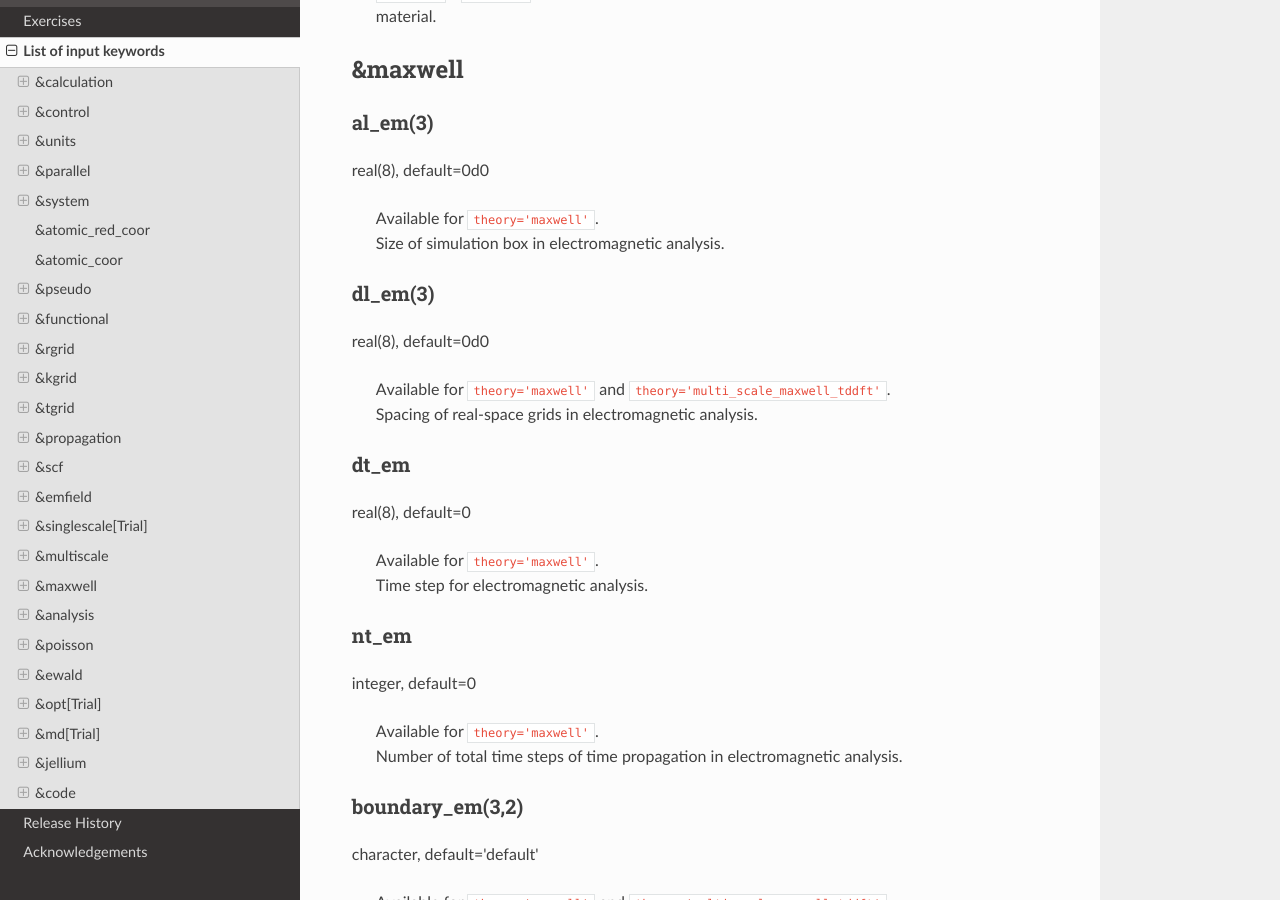
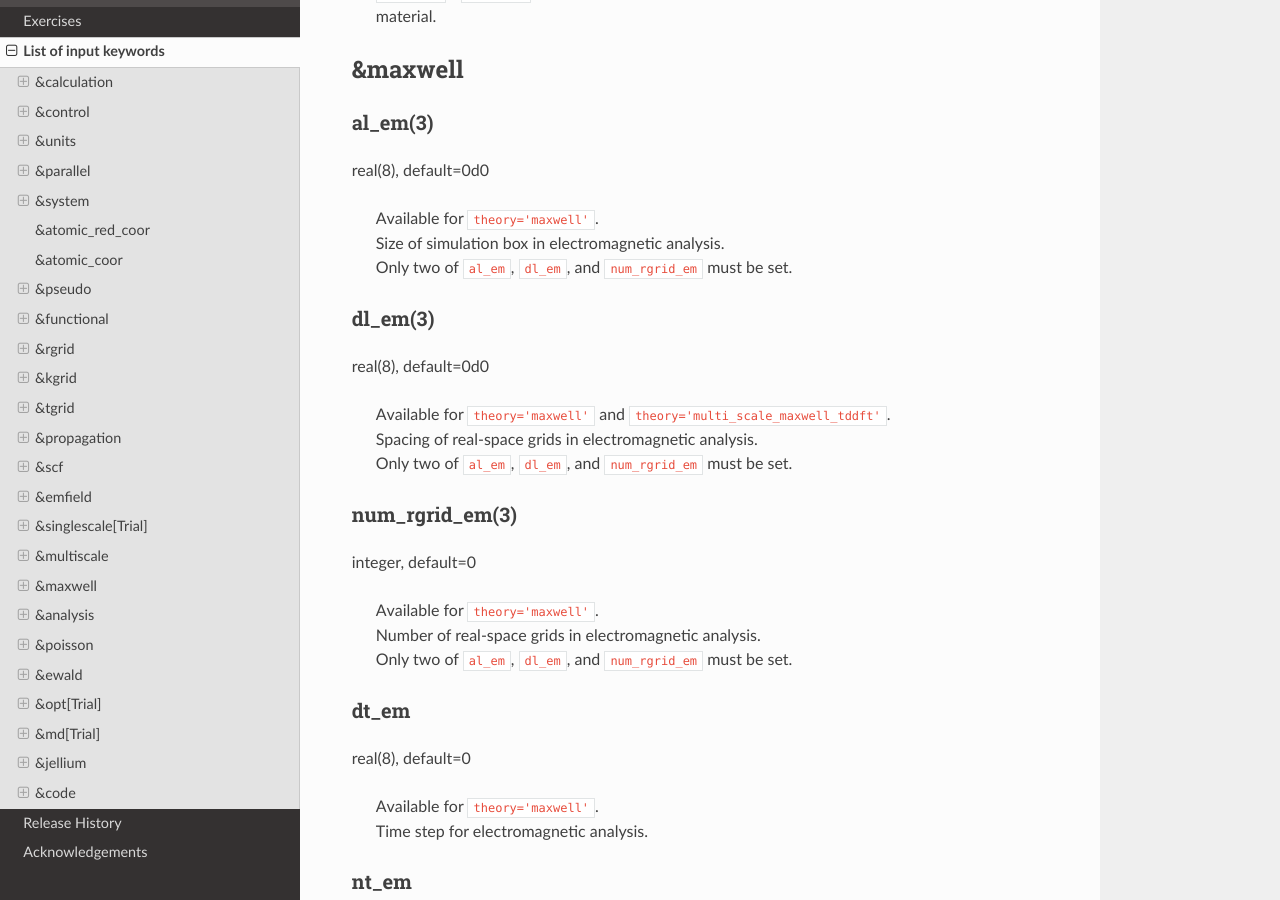
Before and after one commit to SALMON-TDDFT/SALMON-DOCS, a Sphinx documentation site: the page built from source/input_keyword_list.rst, in a window 1280 px wide and 900 px high, scrolled down 30076 px. Built offline with Sphinx 7.4.7 and the Read the Docs theme 2.0.0, drawn with Linux system fonts in a browser that asks for light colours; formulas are drawn with MathJax 3.

Commit message:
Update input_keyword_list.rst

```diff
--- a/source/input_keyword_list.rst
+++ b/source/input_keyword_list.rst
@@ -1548,6 +1548,7 @@ real(8), default=0d0
 
    | Available for ``theory='maxwell'``.
    | Size of simulation box in electromagnetic analysis.
+   | Only two of ``al_em``, ``dl_em``, and ``num_rgrid_em`` must be set.
 
 .. _dl_em(3):
 
@@ -1558,6 +1559,18 @@ real(8), default=0d0
 
    | Available for ``theory='maxwell'`` and  ``theory='multi_scale_maxwell_tddft'``.
    | Spacing of real-space grids in electromagnetic analysis.
+   | Only two of ``al_em``, ``dl_em``, and ``num_rgrid_em`` must be set.
+
+.. _num_rgrid_em(3):
+
+num_rgrid_em(3)
+^^^^^^^^^^^^^^^
+
+integer, default=0
+
+   | Available for ``theory='maxwell'``.
+   | Number of real-space grids in electromagnetic analysis.
+   | Only two of ``al_em``, ``dl_em``, and ``num_rgrid_em`` must be set.
 
 .. _dt_em:
 
```
